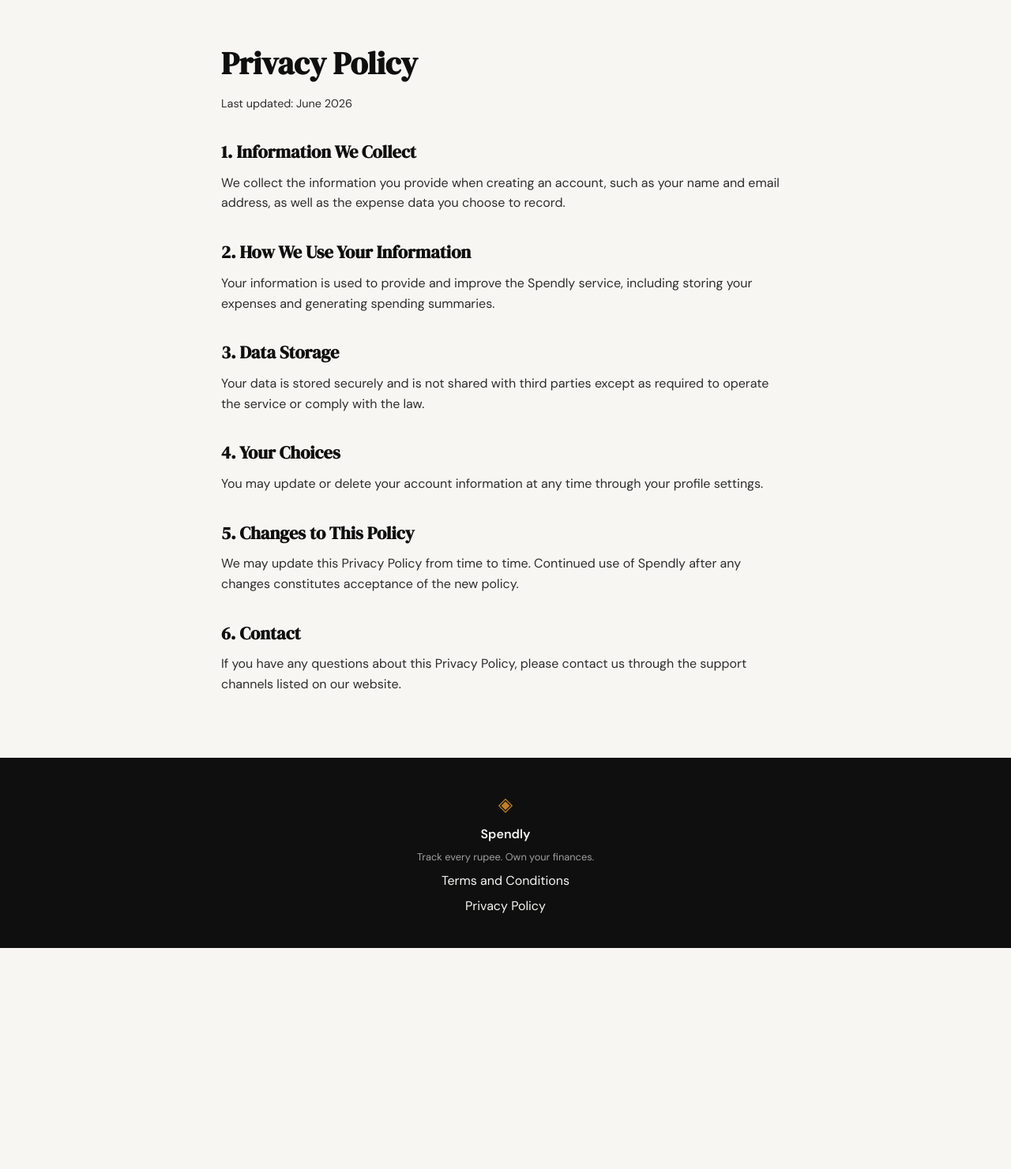
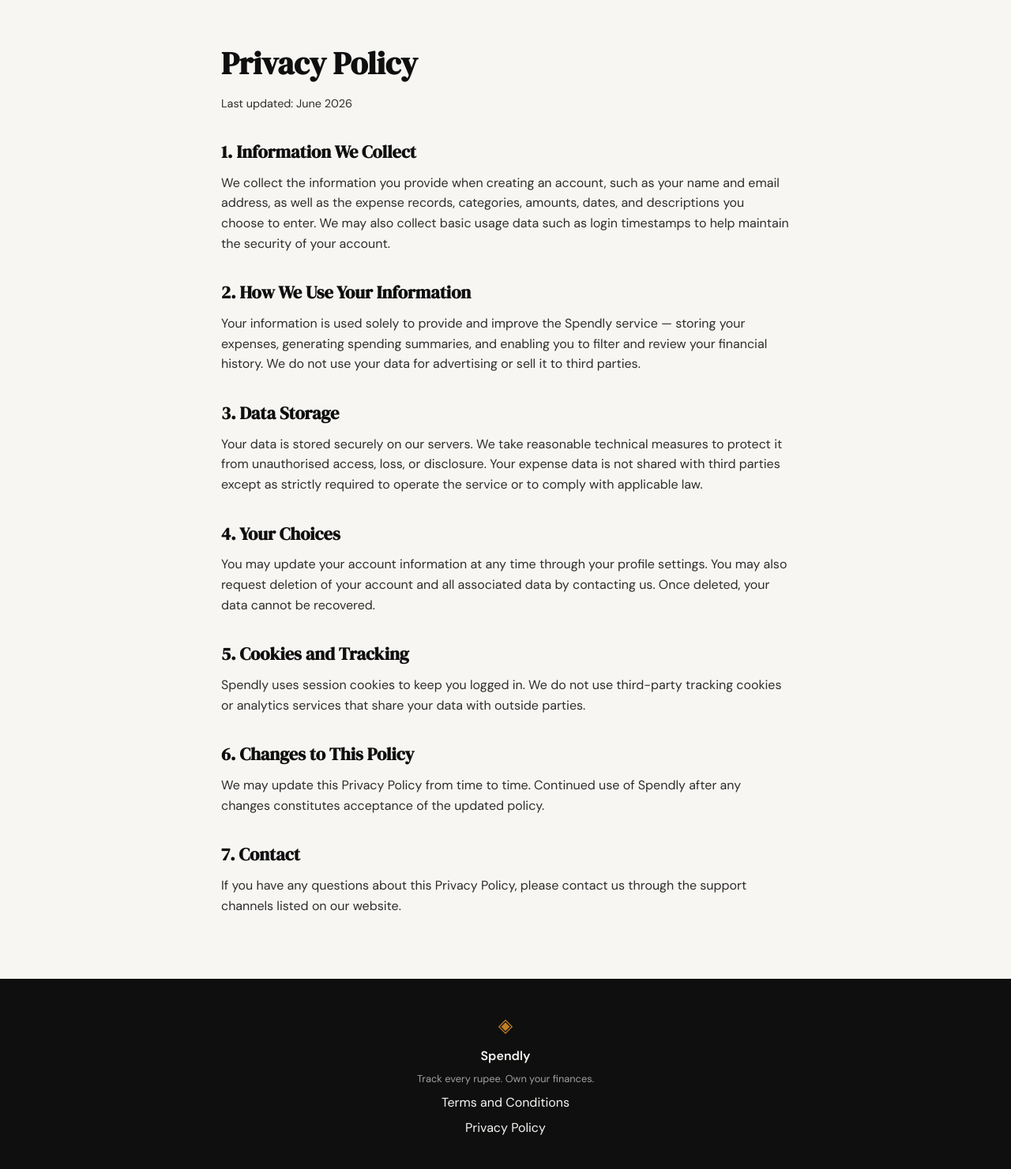
Before and after one commit to shalinikushwaha2210/Spendly, a Flask app: page /privacy in a window 1280 px wide. Shown: the part 61-1542 px from the top of the page at 79% size. Before the commit the page ends 1262 px from the top, so only its background shows below. Run offline with Flask 3, Linux system fonts and the light colour scheme.

Commit message:
Expand Privacy Policy page with detailed section content
Co-Authored-By: Claude Sonnet 4.6 <noreply@anthropic.com>

```diff
--- a/templates/privacy.html
+++ b/templates/privacy.html
@@ -10,21 +10,24 @@
         <p class="legal-updated">Last updated: June 2026</p>
 
         <h2>1. Information We Collect</h2>
-        <p>We collect the information you provide when creating an account, such as your name and email address, as well as the expense data you choose to record.</p>
+        <p>We collect the information you provide when creating an account, such as your name and email address, as well as the expense records, categories, amounts, dates, and descriptions you choose to enter. We may also collect basic usage data such as login timestamps to help maintain the security of your account.</p>
 
         <h2>2. How We Use Your Information</h2>
-        <p>Your information is used to provide and improve the Spendly service, including storing your expenses and generating spending summaries.</p>
+        <p>Your information is used solely to provide and improve the Spendly service — storing your expenses, generating spending summaries, and enabling you to filter and review your financial history. We do not use your data for advertising or sell it to third parties.</p>
 
         <h2>3. Data Storage</h2>
-        <p>Your data is stored securely and is not shared with third parties except as required to operate the service or comply with the law.</p>
+        <p>Your data is stored securely on our servers. We take reasonable technical measures to protect it from unauthorised access, loss, or disclosure. Your expense data is not shared with third parties except as strictly required to operate the service or to comply with applicable law.</p>
 
         <h2>4. Your Choices</h2>
-        <p>You may update or delete your account information at any time through your profile settings.</p>
+        <p>You may update your account information at any time through your profile settings. You may also request deletion of your account and all associated data by contacting us. Once deleted, your data cannot be recovered.</p>
 
-        <h2>5. Changes to This Policy</h2>
-        <p>We may update this Privacy Policy from time to time. Continued use of Spendly after any changes constitutes acceptance of the new policy.</p>
+        <h2>5. Cookies and Tracking</h2>
+        <p>Spendly uses session cookies to keep you logged in. We do not use third-party tracking cookies or analytics services that share your data with outside parties.</p>
 
-        <h2>6. Contact</h2>
+        <h2>6. Changes to This Policy</h2>
+        <p>We may update this Privacy Policy from time to time. Continued use of Spendly after any changes constitutes acceptance of the updated policy.</p>
+
+        <h2>7. Contact</h2>
         <p>If you have any questions about this Privacy Policy, please contact us through the support channels listed on our website.</p>
     </div>
 </section>
```
